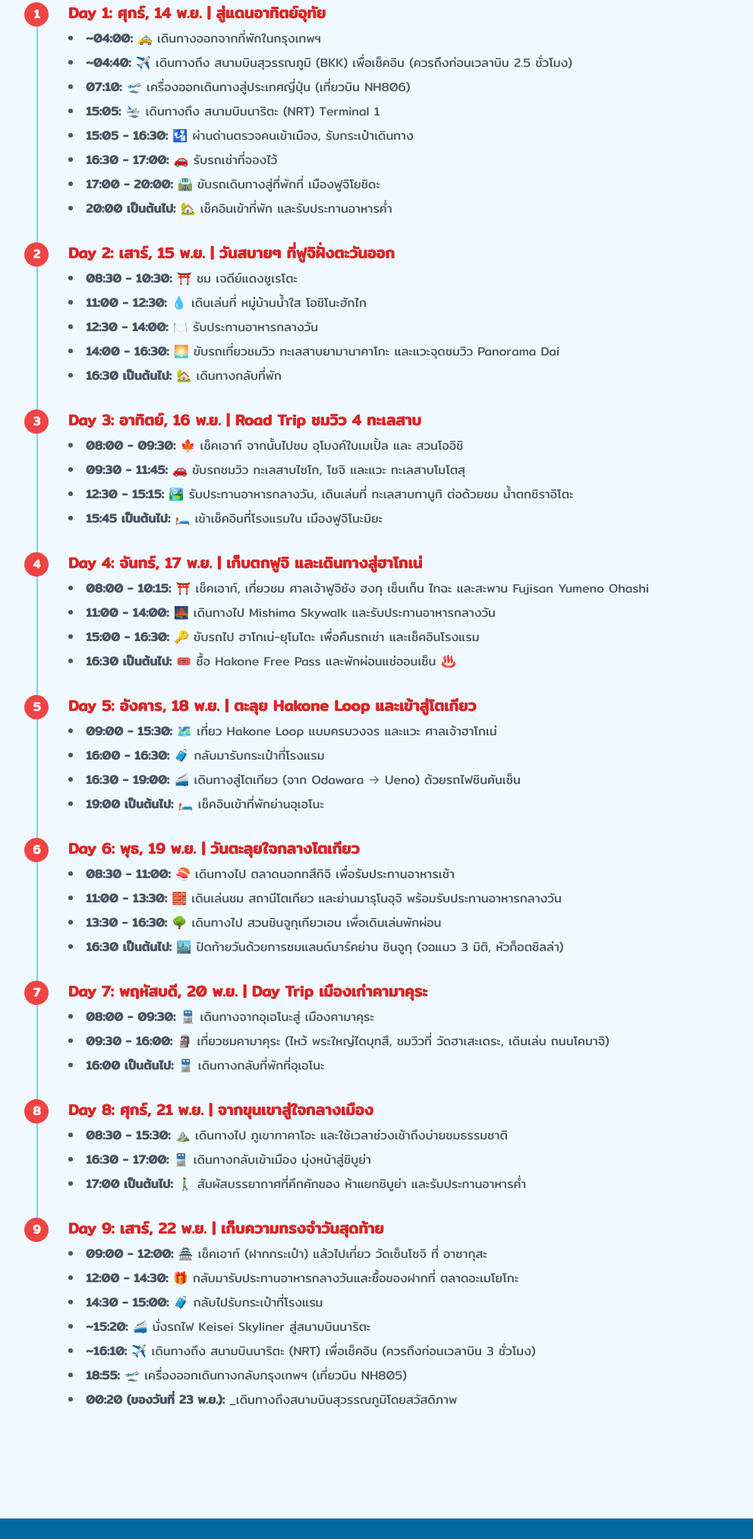
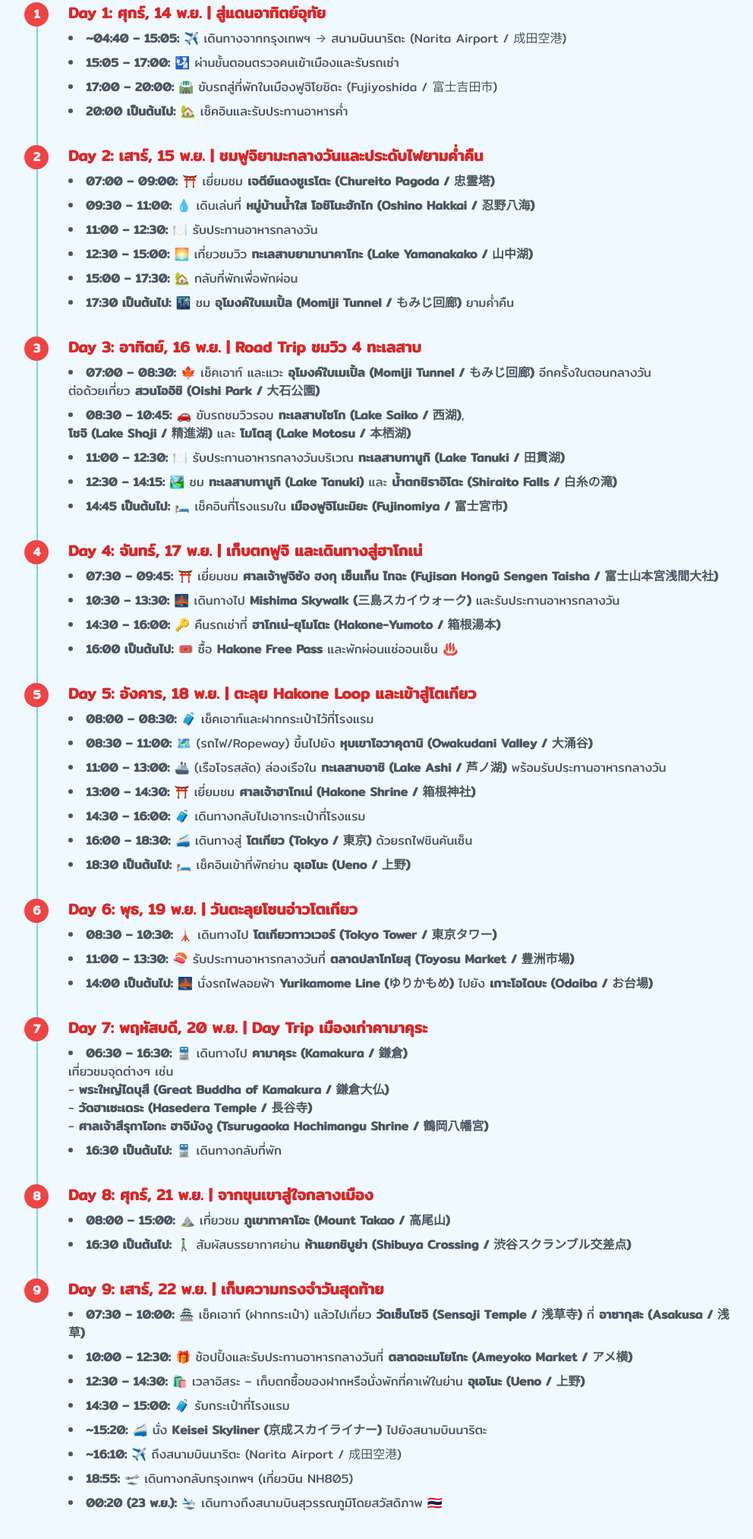
Before and after one commit to bank2u/japantrip-2025, a website: page plan.html in a window 1280 px wide. Shown: the part 429-2455 px from the top of the page at 76% size, without its empty margins (128-1120 px from the left). Drawn offline with nearby package versions, Linux system fonts and the light colour scheme.

Commit message:
update content

```diff
--- a/plan.html
+++ b/plan.html
@@ -25,27 +25,23 @@
                     <div class="timeline-icon">1</div>
                     <h5 class="font-bold text-xl text-red-600">Day 1: ศุกร์, 14 พ.ย. | สู่แดนอาทิตย์อุทัย</h5>
                     <ul class="list-disc list-inside space-y-2 text-gray-600 mt-2">
-                        <li><b>~04:00:</b> 🚕 เดินทางออกจากที่พักในกรุงเทพฯ</li>
-                        <li><b>~04:40:</b> ✈️ เดินทางถึง สนามบินสุวรรณภูมิ (BKK) เพื่อเช็คอิน (ควรถึงก่อนเวลาบิน 2.5 ชั่วโมง)</li>
-                        <li><b>07:10:</b> 🛫 เครื่องออกเดินทางสู่ประเทศญี่ปุ่น (เที่ยวบิน NH806)</li>
-                        <li><b>15:05:</b> 🛬 เดินทางถึง สนามบินนาริตะ (NRT) Terminal 1</li>
-                        <li><b>15:05 - 16:30:</b> 🛂 ผ่านด่านตรวจคนเข้าเมือง, รับกระเป๋าเดินทาง</li>
-                        <li><b>16:30 - 17:00:</b> 🚗 รับรถเช่าที่จองไว้</li>
-                        <li><b>17:00 - 20:00:</b> 🛣️ ขับรถเดินทางสู่ที่พักที่ เมืองฟูจิโยชิดะ</li>
-                        <li><b>20:00 เป็นต้นไป:</b> 🏡 เช็คอินเข้าที่พัก และรับประทานอาหารค่ำ</li>
+                        <li><b>~04:40 – 15:05:</b> ✈️ เดินทางจากกรุงเทพฯ → สนามบินนาริตะ (Narita Airport / 成田空港)</li>
+                        <li><b>15:05 – 17:00:</b> 🛂 ผ่านขั้นตอนตรวจคนเข้าเมืองและรับรถเช่า</li>
+                        <li><b>17:00 – 20:00:</b> 🛣️ ขับรถสู่ที่พักในเมืองฟูจิโยชิดะ (Fujiyoshida / 富士吉田市)</li>
+                        <li><b>20:00 เป็นต้นไป:</b> 🏡 เช็คอินและรับประทานอาหารค่ำ</li>
                     </ul>
-
                 </div>
 
                 <div class="timeline-item animated-item">
                     <div class="timeline-icon">2</div>
-                    <h5 class="font-bold text-xl text-red-600">Day 2: เสาร์, 15 พ.ย. | วันสบายๆ ที่ฟูจิฝั่งตะวันออก</h5>
+                    <h5 class="font-bold text-xl text-red-600">Day 2: เสาร์, 15 พ.ย. | ชมฟูจิยามะกลางวันและประดับไฟยามค่ำคืน</h5>
                     <ul class="list-disc list-inside space-y-2 text-gray-600 mt-2">
-                        <li><b>08:30 - 10:30:</b> ⛩️ ชม เจดีย์แดงชูเรโตะ</li>
-                        <li><b>11:00 - 12:30:</b> 💧 เดินเล่นที่ หมู่บ้านน้ำใส โอชิโนะฮักไก</li>
-                        <li><b>12:30 - 14:00:</b> 🍽️ รับประทานอาหารกลางวัน</li>
-                        <li><b>14:00 - 16:30:</b> 🌅 ขับรถเที่ยวชมวิว ทะเลสาบยามานาคาโกะ และแวะจุดชมวิว Panorama Dai</li>
-                        <li><b>16:30 เป็นต้นไป:</b> 🏡 เดินทางกลับที่พัก</li>
+                        <li><b>07:00 – 09:00:</b> ⛩️ เยี่ยมชม <b>เจดีย์แดงชูเรโตะ (Chureito Pagoda / 忠霊塔)</b></li>
+                        <li><b>09:30 – 11:00:</b> 💧 เดินเล่นที่ <b>หมู่บ้านน้ำใส โอชิโนะฮักไก (Oshino Hakkai / 忍野八海)</b></li>
+                        <li><b>11:00 – 12:30:</b> 🍽️ รับประทานอาหารกลางวัน</li>
+                        <li><b>12:30 – 15:00:</b> 🌅 เที่ยวชมวิว <b>ทะเลสาบยามานาคาโกะ (Lake Yamanakako / 山中湖)</b></li>
+                        <li><b>15:00 – 17:30:</b> 🏡 กลับที่พักเพื่อพักผ่อน</li>
+                        <li><b>17:30 เป็นต้นไป:</b> 🌃 ชม <b>อุโมงค์ใบเมเปิ้ล (Momiji Tunnel / もみじ回廊)</b> ยามค่ำคืน</li>
                     </ul>
                 </div>
 
@@ -53,10 +49,11 @@
                     <div class="timeline-icon">3</div>
                     <h5 class="font-bold text-xl text-red-600">Day 3: อาทิตย์, 16 พ.ย. | Road Trip ชมวิว 4 ทะเลสาบ</h5>
                     <ul class="list-disc list-inside space-y-2 text-gray-600 mt-2">
-                        <li><b>08:00 - 09:30:</b> 🍁 เช็คเอาท์ จากนั้นไปชม อุโมงค์ใบเมเปิ้ล และ สวนโออิชิ</li>
-                        <li><b>09:30 - 11:45:</b> 🚗 ขับรถชมวิว ทะเลสาบไซโก, โชจิ และแวะ ทะเลสาบโมโตสุ</li>
-                        <li><b>12:30 - 15:15:</b> 🏞️ รับประทานอาหารกลางวัน, เดินเล่นที่ ทะเลสาบทานูกิ ต่อด้วยชม น้ำตกชิราอิโตะ</li>
-                        <li><b>15:45 เป็นต้นไป:</b> 🛏️ เข้าเช็คอินที่โรงแรมใน เมืองฟูจิโนะมิยะ</li>
+                        <li><b>07:00 – 08:30:</b> 🍁 เช็คเอาท์ และแวะ <b>อุโมงค์ใบเมเปิ้ล (Momiji Tunnel / もみじ回廊)</b> อีกครั้งในตอนกลางวัน<br>ต่อด้วยเที่ยว <b>สวนโออิชิ (Oishi Park / 大石公園)</b></li>
+                        <li><b>08:30 – 10:45:</b> 🚗 ขับรถชมวิวรอบ <b>ทะเลสาบไซโก (Lake Saiko / 西湖)</b>, <br><b>โชจิ (Lake Shoji / 精進湖)</b> และ <b>โมโตสุ (Lake Motosu / 本栖湖)</b></li>
+                        <li><b>11:00 – 12:30:</b> 🍽️ รับประทานอาหารกลางวันบริเวณ <b>ทะเลสาบทานูกิ (Lake Tanuki / 田貫湖)</b></li>
+                        <li><b>12:30 – 14:15:</b> 🏞️ ชม <b>ทะเลสาบทานูกิ (Lake Tanuki)</b> และ <b>น้ำตกชิราอิโตะ (Shiraito Falls / 白糸の滝)</b></li>
+                        <li><b>14:45 เป็นต้นไป:</b> 🛏️ เช็คอินที่โรงแรมใน <b>เมืองฟูจิโนะมิยะ (Fujinomiya / 富士宮市)</b></li>
                     </ul>
                 </div>
 
@@ -64,10 +61,10 @@
                     <div class="timeline-icon">4</div>
                     <h5 class="font-bold text-xl text-red-600">Day 4: จันทร์, 17 พ.ย. | เก็บตกฟูจิ และเดินทางสู่ฮาโกเน่</h5>
                     <ul class="list-disc list-inside space-y-2 text-gray-600 mt-2">
-                        <li><b>08:00 - 10:15:</b> ⛩️ เช็คเอาท์, เที่ยวชม ศาลเจ้าฟูจิซัง ฮงกุ เซ็นเก็น ไทฉะ และสะพาน Fujisan Yumeno Ohashi</li>
-                        <li><b>11:00 - 14:00:</b> 🌉 เดินทางไป Mishima Skywalk และรับประทานอาหารกลางวัน</li>
-                        <li><b>15:00 - 16:30:</b> 🔑 ขับรถไป ฮาโกเน่-ยุโมโตะ เพื่อคืนรถเช่า และเช็คอินโรงแรม</li>
-                        <li><b>16:30 เป็นต้นไป:</b> 🎟️ ซื้อ Hakone Free Pass และพักผ่อนแช่ออนเซ็น ♨️</li>
+                        <li><b>07:30 – 09:45:</b> ⛩️ เยี่ยมชม <b>ศาลเจ้าฟูจิซัง ฮงกุ เซ็นเก็น ไทฉะ (Fujisan Hongū Sengen Taisha / 富士山本宮浅間大社)</b></li>
+                        <li><b>10:30 – 13:30:</b> 🌉 เดินทางไป <b>Mishima Skywalk (三島スカイウォーク)</b> และรับประทานอาหารกลางวัน</li>
+                        <li><b>14:30 – 16:00:</b> 🔑 คืนรถเช่าที่ <b>ฮาโกเน่-ยุโมโตะ (Hakone-Yumoto / 箱根湯本)</b></li>
+                        <li><b>16:00 เป็นต้นไป:</b> 🎟️ ซื้อ <b>Hakone Free Pass</b> และพักผ่อนแช่ออนเซ็น ♨️</li>
                     </ul>
                 </div>
 
@@ -75,21 +72,23 @@
                     <div class="timeline-icon">5</div>
                     <h5 class="font-bold text-xl text-red-600">Day 5: อังคาร, 18 พ.ย. | ตะลุย Hakone Loop และเข้าสู่โตเกียว</h5>
                     <ul class="list-disc list-inside space-y-2 text-gray-600 mt-2">
-                        <li><b>09:00 - 15:30:</b> 🗺️ เที่ยว Hakone Loop แบบครบวงจร และแวะ ศาลเจ้าฮาโกเน่</li>
-                        <li><b>16:00 - 16:30:</b> 🧳 กลับมารับกระเป๋าที่โรงแรม</li>
-                        <li><b>16:30 - 19:00:</b> 🚄 เดินทางสู่โตเกียว (จาก Odawara → Ueno) ด้วยรถไฟชินคันเซ็น</li>
-                        <li><b>19:00 เป็นต้นไป:</b> 🛏️ เช็คอินเข้าที่พักย่านอุเอโนะ</li>
+                        <li><b>08:00 – 08:30:</b> 🧳 เช็คเอาท์และฝากกระเป๋าไว้ที่โรงแรม</li>
+                        <li><b>08:30 – 11:00:</b> 🗺️ (รถไฟ/Ropeway) ขึ้นไปยัง <b>หุบเขาโอวาคุดานิ (Owakudani Valley / 大涌谷)</b></li>
+                        <li><b>11:00 – 13:00:</b> 🚢 (เรือโจรสลัด) ล่องเรือใน <b>ทะเลสาบอาชิ (Lake Ashi / 芦ノ湖)</b> พร้อมรับประทานอาหารกลางวัน</li>
+                        <li><b>13:00 – 14:30:</b> ⛩️ เยี่ยมชม <b>ศาลเจ้าฮาโกเน่ (Hakone Shrine / 箱根神社)</b></li>
+                        <li><b>14:30 – 16:00:</b> 🧳 เดินทางกลับไปเอากระเป๋าที่โรงแรม</li>
+                        <li><b>16:00 – 18:30:</b> 🚄 เดินทางสู่ <b>โตเกียว (Tokyo / 東京)</b> ด้วยรถไฟชินคันเซ็น</li>
+                        <li><b>18:30 เป็นต้นไป:</b> 🛏️ เช็คอินเข้าที่พักย่าน <b>อุเอโนะ (Ueno / 上野)</b></li>
                     </ul>
                 </div>
 
                 <div class="timeline-item animated-item">
                     <div class="timeline-icon">6</div>
-                    <h5 class="font-bold text-xl text-red-600">Day 6: พุธ, 19 พ.ย. | วันตะลุยใจกลางโตเกียว</h5>
+                    <h5 class="font-bold text-xl text-red-600">Day 6: พุธ, 19 พ.ย. | วันตะลุยโซนอ่าวโตเกียว</h5>
                     <ul class="list-disc list-inside space-y-2 text-gray-600 mt-2">
-                        <li><b>08:30 - 11:00:</b> 🍣 เดินทางไป ตลาดนอกทสึกิจิ เพื่อรับประทานอาหารเช้า</li>
-                        <li><b>11:00 - 13:30:</b> 🧱 เดินเล่นชม สถานีโตเกียว และย่านมารุโนอุจิ พร้อมรับประทานอาหารกลางวัน</li>
-                        <li><b>13:30 - 16:30:</b> 🌳 เดินทางไป สวนชินจูกุเกียวเอน เพื่อเดินเล่นพักผ่อน</li>
-                        <li><b>16:30 เป็นต้นไป:</b> 🏙️ ปิดท้ายวันด้วยการชมแลนด์มาร์คย่าน ชินจูกุ (จอแมว 3 มิติ, หัวก็อตซิลล่า)</li>
+                        <li><b>08:30 – 10:30:</b> 🗼 เดินทางไป <b>โตเกียวทาวเวอร์ (Tokyo Tower / 東京タワー)</b></li>
+                        <li><b>11:00 – 13:30:</b> 🍣 รับประทานอาหารกลางวันที่ <b>ตลาดปลาโทโยสุ (Toyosu Market / 豊洲市場)</b></li>
+                        <li><b>14:00 เป็นต้นไป:</b> 🌉 นั่งรถไฟลอยฟ้า <b>Yurikamome Line (ゆりかもめ)</b> ไปยัง <b>เกาะโอไดบะ (Odaiba / お台場)</b></li>
                     </ul>
                 </div>
 
@@ -97,9 +96,8 @@
                     <div class="timeline-icon">7</div>
                     <h5 class="font-bold text-xl text-red-600">Day 7: พฤหัสบดี, 20 พ.ย. | Day Trip เมืองเก่าคามาคุระ</h5>
                     <ul class="list-disc list-inside space-y-2 text-gray-600 mt-2">
-                        <li><b>08:00 - 09:30:</b> 🚆 เดินทางจากอุเอโนะสู่ เมืองคามาคุระ</li>
-                        <li><b>09:30 - 16:00:</b> 🗿 เที่ยวชมคามาคุระ (ไหว้ พระใหญ่ไดบุทสึ, ชมวิวที่ วัดฮาเสะเดระ, เดินเล่น ถนนโคมาจิ)</li>
-                        <li><b>16:00 เป็นต้นไป:</b> 🚆 เดินทางกลับที่พักที่อุเอโนะ</li>
+                        <li><b>06:30 – 16:30:</b> 🚆 เดินทางไป <b>คามาคุระ (Kamakura / 鎌倉)</b><br>เที่ยวชมจุดต่างๆ เช่น<br>- <b>พระใหญ่ไดบุสึ (Great Buddha of Kamakura / 鎌倉大仏)</b><br>- <b>วัดฮาเซะเดระ (Hasedera Temple / 長谷寺)</b><br>- <b>ศาลเจ้าสึรุกาโอกะ ฮาจิมังงู (Tsurugaoka Hachimangu Shrine / 鶴岡八幡宮)</b></li>
+                        <li><b>16:30 เป็นต้นไป:</b> 🚆 เดินทางกลับที่พัก</li>
                     </ul>
                 </div>
 
@@ -107,9 +105,8 @@
                     <div class="timeline-icon">8</div>
                     <h5 class="font-bold text-xl text-red-600">Day 8: ศุกร์, 21 พ.ย. | จากขุนเขาสู่ใจกลางเมือง</h5>
                     <ul class="list-disc list-inside space-y-2 text-gray-600 mt-2">
-                        <li><b>08:30 - 15:30:</b> ⛰️ เดินทางไป ภูเขาทาคาโอะ และใช้เวลาช่วงเช้าถึงบ่ายชมธรรมชาติ</li>
-                        <li><b>16:30 - 17:00:</b> 🚆 เดินทางกลับเข้าเมือง มุ่งหน้าสู่ชิบูย่า</li>
-                        <li><b>17:00 เป็นต้นไป:</b> 🚶‍♂️ สัมผัสบรรยากาศที่คึกคักของ ห้าแยกชิบูย่า และรับประทานอาหารค่ำ</li>
+                        <li><b>08:00 – 15:00:</b> ⛰️ เที่ยวชม <b>ภูเขาทาคาโอะ (Mount Takao / 高尾山)</b></li>
+                        <li><b>16:30 เป็นต้นไป:</b> 🚶‍♂️ สัมผัสบรรยากาศย่าน <b>ห้าแยกชิบูย่า (Shibuya Crossing / 渋谷スクランブル交差点)</b></li>
                     </ul>
                 </div>
 
@@ -117,15 +114,15 @@
                     <div class="timeline-icon">9</div>
                     <h5 class="font-bold text-xl text-red-600">Day 9: เสาร์, 22 พ.ย. | เก็บความทรงจำวันสุดท้าย</h5>
                     <ul class="list-disc list-inside space-y-2 text-gray-600 mt-2">
-                        <li><b>09:00 - 12:00:</b> 🏯 เช็คเอาท์ (ฝากกระเป๋า) แล้วไปเที่ยว วัดเซ็นโซจิ ที่ อาซากุสะ</li>
-                        <li><b>12:00 - 14:30:</b> 🎁 กลับมารับประทานอาหารกลางวันและซื้อของฝากที่ ตลาดอะเมโยโกะ</li>
-                        <li><b>14:30 - 15:00:</b> 🧳 กลับไปรับกระเป๋าที่โรงแรม</li>
-                        <li><b>~15:20:</b> 🚄 นั่งรถไฟ Keisei Skyliner สู่สนามบินนาริตะ</li>
-                        <li><b>~16:10:</b> ✈️ เดินทางถึง สนามบินนาริตะ (NRT) เพื่อเช็คอิน (ควรถึงก่อนเวลาบิน 3 ชั่วโมง)</li>
-                        <li><b>18:55:</b> 🛫 เครื่องออกเดินทางกลับกรุงเทพฯ (เที่ยวบิน NH805)</li>
-                        <li><b>00:20 (ของวันที่ 23 พ.ย.):</b> _เดินทางถึงสนามบินสุวรรณภูมิโดยสวัสดิภาพ</li>
+                        <li><b>07:30 – 10:00:</b> 🏯 เช็คเอาท์ (ฝากกระเป๋า) แล้วไปเที่ยว <b>วัดเซ็นโซจิ (Sensoji Temple / 浅草寺)</b> ที่ <b>อาซากุสะ (Asakusa / 浅草)</b></li>
+                        <li><b>10:00 – 12:30:</b> 🎁 ช้อปปิ้งและรับประทานอาหารกลางวันที่ <b>ตลาดอะเมโยโกะ (Ameyoko Market / アメ横)</b></li>
+                        <li><b>12:30 – 14:30:</b> 🛍️ เวลาอิสระ – เก็บตกซื้อของฝากหรือนั่งพักที่คาเฟ่ในย่าน <b>อุเอโนะ (Ueno / 上野)</b></li>
+                        <li><b>14:30 – 15:00:</b> 🧳 รับกระเป๋าที่โรงแรม</li>
+                        <li><b>~15:20:</b> 🚄 นั่ง <b>Keisei Skyliner (京成スカイライナー)</b> ไปยังสนามบินนาริตะ</li>
+                        <li><b>~16:10:</b> ✈️ ถึงสนามบินนาริตะ (Narita Airport / 成田空港)</li>
+                        <li><b>18:55:</b> 🛫 เดินทางกลับกรุงเทพฯ (เที่ยวบิน NH805)</li>
+                        <li><b>00:20 (23 พ.ย.):</b> 🛬 เดินทางถึงสนามบินสุวรรณภูมิโดยสวัสดิภาพ 🇹🇭</li>
                     </ul>
-
                 </div>
 
             </div>
```
Also changed, not shown: index.html (+4 -9 lines), plan.md (+71 -52 lines).
